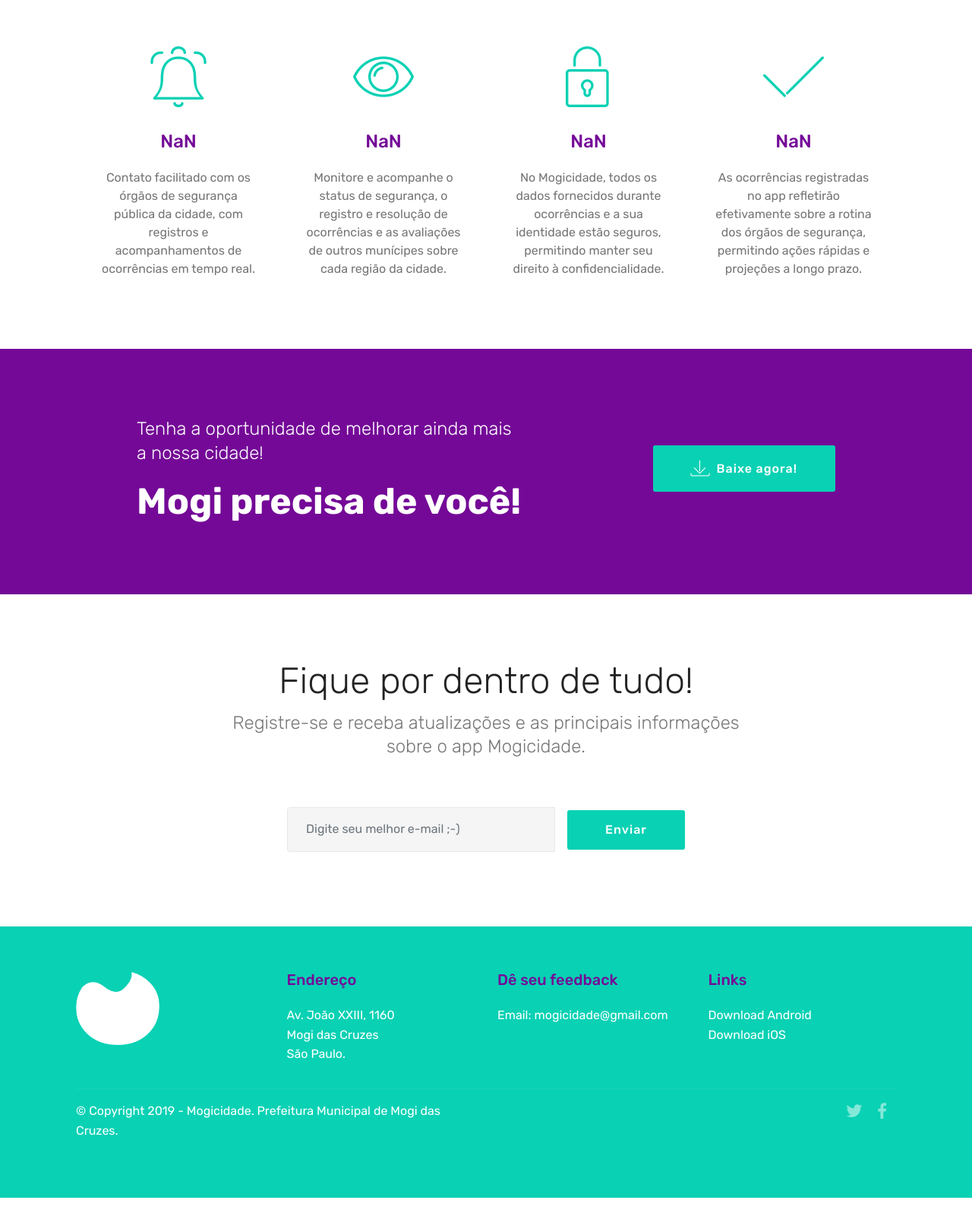
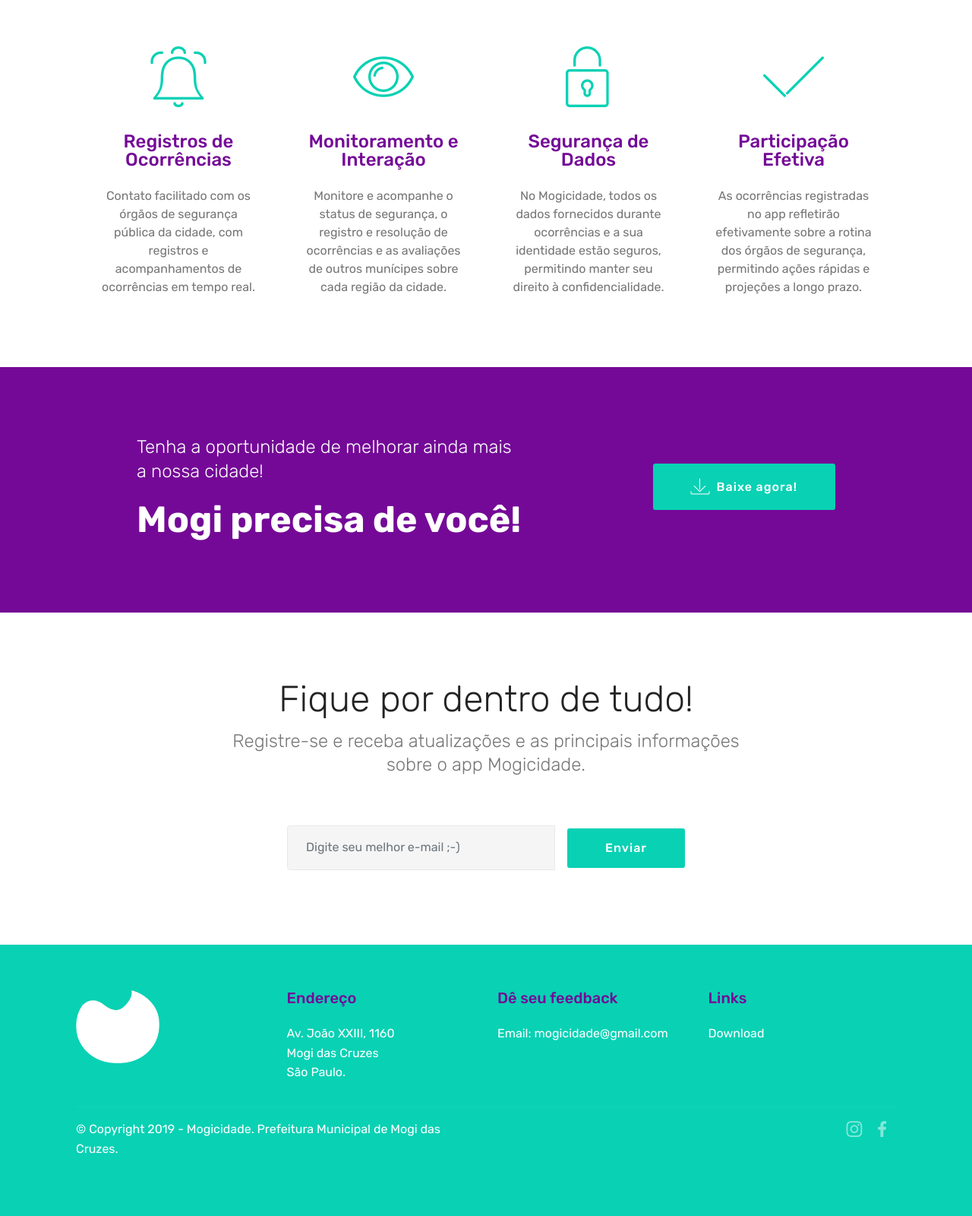
Before and after one commit to kel-lorran/mogicidade_v0, a plain HTML site: page index.html in a window 1280 px wide. Shown: the part 2715-4315 px from the top of the page at 76% size. Before the commit the page ends 4291 px from the top, so only its background shows below. Drawn offline with Linux system fonts and the light colour scheme; files whose address does not match are found by name.

Commit message:
consertando erros de animação

```diff
--- a/index.html
+++ b/index.html
@@ -229,7 +229,7 @@
                         </div>
 
                         <div class="card-text">
-                            <h3 class="count pt-3 pb-3 mbr-fonts-style display-5">Registros de Ocorrências</h3>
+                            <h3 class=" pt-3 pb-3 mbr-fonts-style display-5">Registros de Ocorrências</h3>
                             <h4 class="mbr-content-title mbr-bold mbr-fonts-style display-7"></h4>
                             <p class="mbr-content-text mbr-fonts-style display-7">Contato facilitado com os órgãos de segurança pública da cidade, com registros e acompanhamentos de ocorrências em tempo real.</p>
                         </div>
@@ -243,7 +243,7 @@
                             <span class="mbr-iconfont mbri-preview" style="color: rgb(9, 209, 180); fill: rgb(9, 209, 180);"></span>
                         </div>
                         <div class="card-text">
-                            <h3 class="count pt-3 pb-3 mbr-fonts-style display-5">
+                            <h3 class=" pt-3 pb-3 mbr-fonts-style display-5">
                                   Monitoramento e Interação</h3>
                             <h4 class="mbr-content-title mbr-bold mbr-fonts-style display-7"></h4>
                             <p class="mbr-content-text mbr-fonts-style display-7">Monitore e acompanhe o status de segurança, o registro e resolução de ocorrências e as avaliações de outros munícipes sobre cada região da cidade.</p>
@@ -257,7 +257,7 @@
                             <span class="mbr-iconfont mbri-lock" style="color: rgb(9, 209, 180); fill: rgb(9, 209, 180);"></span>
                         </div>
                         <div class="card-text">
-                            <h3 class="count pt-3 pb-3 mbr-fonts-style display-5">Segurança de Dados</h3>
+                            <h3 class=" pt-3 pb-3 mbr-fonts-style display-5">Segurança de Dados</h3>
                             <h4 class="mbr-content-title mbr-bold mbr-fonts-style display-7"></h4>
                             <p class="mbr-content-text mbr-fonts-style display-7">No Mogicidade, todos os dados fornecidos durante ocorrências e a sua identidade estão seguros, permitindo manter seu direito à confidencialidade.</p>
                         </div>
@@ -272,7 +272,7 @@
                         </div>
 
                         <div class="card-texts">
-                             <h3 class="count pt-3 pb-3 mbr-fonts-style display-5">Participação Efetiva</h3>
+                             <h3 class=" pt-3 pb-3 mbr-fonts-style display-5">Participação Efetiva</h3>
                             <h4 class="mbr-content-title mbr-bold mbr-fonts-style display-7"></h4>
                             <p class="mbr-content-text mbr-fonts-style display-7">As ocorrências registradas no app refletirão efetivamente sobre a rotina dos órgãos de segurança, permitindo ações rápidas e projeções a longo prazo.</p>
                         </div>
@@ -362,7 +362,7 @@
                 <h5 class="pb-3">
                     Links
                 </h5>
-                <p class="mbr-text"><a class="text-white" href="https://mobirise.com/mobirise-free-win.zip">Download&nbsp;</a>Android<br><a class="text-white" href="https://mobirise.com/mobirise-free-mac.zip">Download</a>&nbsp;iOS</p>
+                <p class="mbr-text"><a class="text-white" href="https://mobirise.com/mobirise-free-win.zip">Download&nbsp;</a><br></p>
             </div>
         </div>
         <div class="footer-lower">
@@ -379,8 +379,8 @@
                 <div class="col-md-6">
                     <div class="social-list align-right">
                         <div class="soc-item">
-                            <a href="https://twitter.com/mobirise" target="_blank">
-                                <span class="socicon-twitter socicon mbr-iconfont mbr-iconfont-social"></span>
+                            <a href="https://instagram.com/mogicidade" target="_blank">
+                                <span class="socicon-instagram socicon mbr-iconfont mbr-iconfont-social"></span>
                             </a>
                         </div>
                         <div class="soc-item">
```
